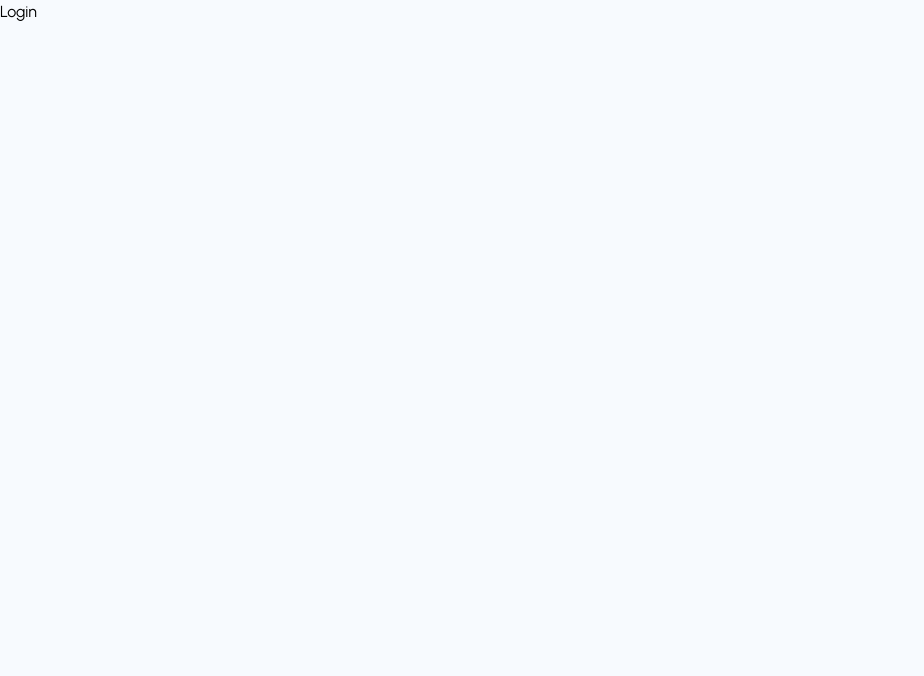
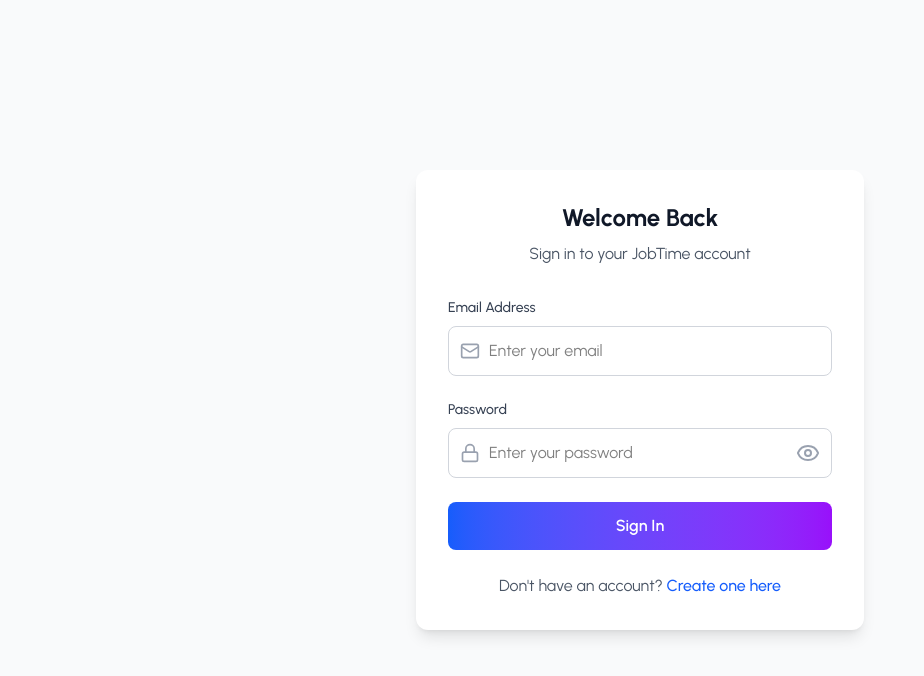
Before and after one commit to RockCoder108/JobTime, a React (Vite) app in the folder frontend/: page /login in a window 1280 px wide. Shown: the top 676 px of the page, without its empty margins (0-924 px from the left). Built offline with nearby package versions, Linux system fonts and the light colour scheme.

Commit message:
Add login

```diff
--- a/frontend/src/pages/Auth/Login.jsx
+++ b/frontend/src/pages/Auth/Login.jsx
@@ -1,11 +1,246 @@
-import React from 'react'
+import React, { useState  } from "react";
+import { motion } from "framer-motion";
+import {
+  Mail,
+  Lock,
+  Eye,
+  EyeOff,
+  Loader,
+  AlertCircle,
+  CheckCircle,
+} from "lucide-react";
 
 const Login = () => {
+
+  const [formData, setFormData] = useState({
+    email: "",
+    password: "",
+    rememberMe: false,
+  });
+
+  const [formState, setFormState] = useState({
+    loading: false,
+    errors: {},
+    showPassword: false,
+    success: false,
+  });
+
+  const validateEmail = (email) => {
+    if (!email.trim()) return 'Email is required'
+    const emailRegex = /^[^\s@]+@[^\s@]+\.[^\s@]+$/;
+    if(!emailRegex.test(email)) return 'Please enter a vaild email address'
+  };
+
+  const validatePassword = (password) => {
+    if (!password) return "Password is required";
+    return "";
+  };
+
+
+
+  // Handle input changes
+  const handleInputChange = (e) => {
+    const { name, value } = e.target;
+    setFormData((prev) => ({
+      ...prev,
+      [name]: value,
+    }));
+
+    // Clear error when user starts typing
+    if (formState.errors[name]) {
+      setFormState((prev) => ({
+        ...prev,
+        errors: { ...prev.errors, [name]: "" },
+      }));
+    }
+  }
+
+  const validateForm = () => {
+    const errors = {
+      email: validateEmail(formData.email),
+      password: validatePassword(formData.password),
+    };
+
+    // Remove empty errors
+    Object.keys(errors).forEach((key) => {
+      if (!errors[key]) delete errors[key];
+    });
+
+    setFormState((prev) => ({ ...prev, errors }));
+    return Object.keys(errors).length === 0;
+  }
+
+  const handleSubmit = async (e) => {
+    e.preventDefault();
+    if (!validateForm()) return;
+
+    setFormState((prev) => ({ ...prev, loading: true }));
+
+    try {
+      // Login API integration
+    } catch (error) {
+      setFormState(prev => ({
+        ...prev,
+        loading: false,
+        errors: {
+          submit: error.response?.data?.message || 'Login failed. Please check your credentials.'
+        }
+      }));
+    }
+  }
+
+  if (formState.success) {
+    return (
+      <div className="min-h-screen flex items-center justify-center bg-gray-50 px-4">
+        <motion.div
+          initial={{ opacity: 0, scale: 0.9 }}
+          animate={{ opacity: 1, scale: 1 }}
+          className="bg-white p-8 rounded-xl shadow-lg max-w-md w-full text-center"
+        >
+          <CheckCircle className="w-16 h-16 text-green-500 mx-auto mb-4" />
+          <h2 className="text-2xl font-bold text-gray-900 mb-2">
+            Welcome Back!
+          </h2>
+          <p className="text-gray-600 mb-4">
+            You have been successfully logged in.
+          </p>
+          <div className="animate-spin w-6 h-6 border-2 border-blue-600 border-t-transparent rounded-full mx-auto" />
+          <p className="text-sm text-gray-500 mt-2">
+            Redirecting to your dashboard...
+          </p>
+        </motion.div>
+      </div>
+    );
+  }
+
   return (
-    <div>
-      Login
+    <div className="min-h-screen flex items-center justify-center bg-gray-50 px-4">
+      <motion.div
+        initial={{ opacity: 0, y: 20 }}
+        animate={{ opacity: 1, y: 0 }}
+        transition={{ duration: 0.6 }}
+        className="bg-white p-8 rounded-xl shadow-lg max-w-md w-full"
+      >
+        <div className="text-center mb-8">
+          <h2 className="text-2xl font-bold text-gray-900 mb-2">
+            Welcome Back
+          </h2>
+          <p className="text-gray-600">Sign in to your JobTime account</p>
+        </div>
+
+        <form onSubmit={handleSubmit} className="space-y-6">
+          {/* Email */}
+          <div>
+            <label className="block text-sm font-medium text-gray-700 mb-2">
+              Email Address
+            </label>
+            <div className="relative">
+              <Mail className="absolute left-3 top-1/2 transform -translate-y-1/2 text-gray-400 w-5 h-5" />
+              <input
+                type="email"
+                name="email"
+                value={formData.email}
+                onChange={handleInputChange}
+                className={`w-full pl-10 pr-4 py-3 rounded-lg border ${
+                  formState.errors.email ? "border-red-500" : "border-gray-300"
+                } focus:ring-2 focus:ring-blue-500 focus:border-transparent transition-colors`}
+                placeholder="Enter your email"
+              />
+            </div>
+            {formState.errors.email && (
+              <p className="text-red-500 text-sm mt-1 flex items-center">
+                <AlertCircle className="w-4 h-4 mr-1" />
+                {formState.errors.email}
+              </p>
+            )}
+          </div>
+
+          {/* Password */}
+          <div>
+            <label className="block text-sm font-medium text-gray-700 mb-2">
+              Password
+            </label>
+            <div className="relative">
+              <Lock className="absolute left-3 top-1/2 transform -translate-y-1/2 text-gray-400 w-5 h-5" />
+              <input
+                type={formState.showPassword ? "text" : "password"}
+                name="password"
+                value={formData.password}
+                onChange={handleInputChange}
+                className={`w-full pl-10 pr-12 py-3 rounded-lg border ${
+                  formState.errors.password
+                    ? "border-red-500"
+                    : "border-gray-300"
+                } focus:ring-2 focus:ring-blue-500 focus:border-transparent transition-colors`}
+                placeholder="Enter your password"
+              />
+              <button
+                type="button"
+                onClick={() =>
+                  setFormState((prev) => ({
+                    ...prev,
+                    showPassword: !prev.showPassword,
+                  }))
+                }
+                className="absolute right-3 top-1/2 transform -translate-y-1/2 text-gray-400 hover:text-gray-600"
+              >
+                {formState.showPassword ? (
+                  <EyeOff className="w-5 h-5" />
+                ) : (
+                  <Eye clasw-5 h-5sName="" />
+                )}
+              </button>
+            </div>
+            {formState.errors.password && (
+              <p className="text-red-500 text-sm mt-1 flex items-center">
+                <AlertCircle className="w-4 h-4 mr-1" />
+                {formState.errors.password}
+              </p>
+            )}
+          </div>
+
+          {/* Submit Error */}
+          {formState.errors.submit && (
+            <div className="bg-red-50 border border-red-200 rounded-lg p-3">
+              <p className="text-red-700 text-sm flex items-center">
+                <AlertCircle className="w-4 h-4 mr-2" />
+                {formState.errors.submit}
+              </p>
+            </div>
+          )}
+
+          {/* Submit Button */}
+          <button
+            type="submit"
+            disabled={formState.loading}
+            className="w-full bg-gradient-to-r from-blue-600 to-purple-600 text-white py-3 rounded-lg font-semibold hover:from-blue-700 hover:to-purple-700 transition-all duration-300 disabled:opacity-50 disabled:cursor-not-allowed flex items-center justify-center space-x-2"
+          >
+            {formState.loading ? (
+              <>
+                <Loader className="w-5 h-5 animate-spin" />
+                <span>Signing In...</span>
+              </>
+            ) : (
+              <span>Sign In</span>
+            )}
+          </button>
+
+          {/* Sign Up Link */}
+          <div className="text-center">
+            <p className="text-gray-600">
+              Don't have an account?{" "}
+              <a
+                href="/signup"
+                className="text-blue-600 hover:text-blue-700 font-medium"
+              >
+                Create one here
+              </a>
+            </p>
+          </div>
+        </form>
+      </motion.div>
     </div>
-  )
+  );
 }
 
 export default Login
```
